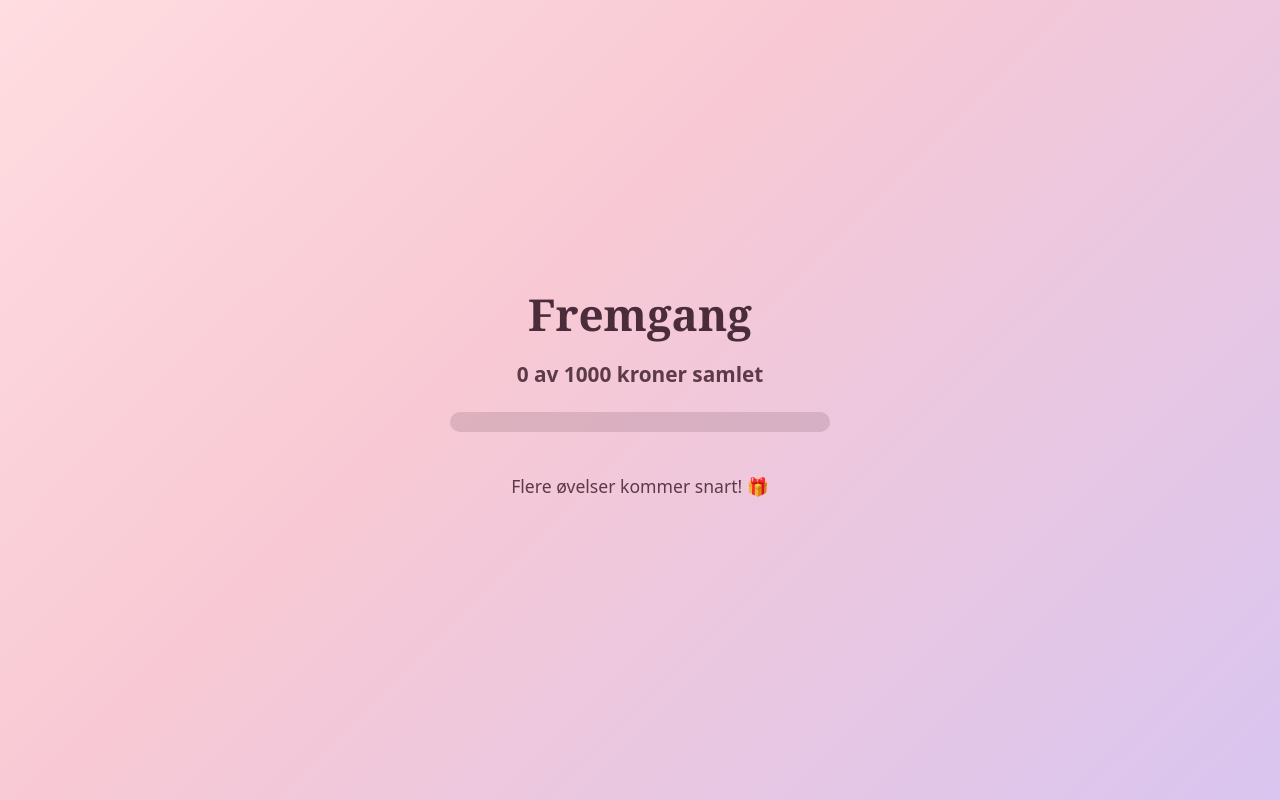
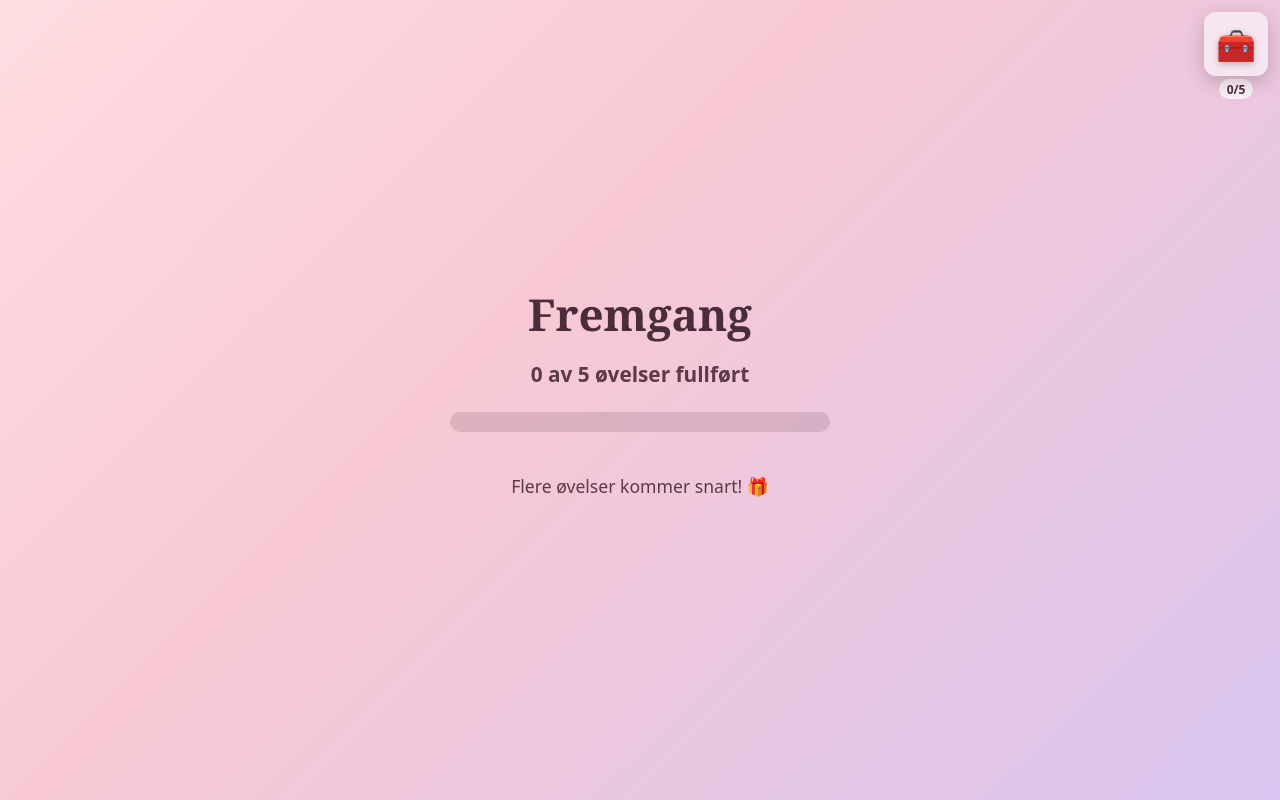
Before and after one commit to henrikaburmann/bryllupsgave, a React (Vite) app: page /fremgang in a window 1280 px wide. Built offline with nearby package versions, Linux system fonts and the light colour scheme.

Commit message:
Add treasure chest with coin-fly animation, remove kr amount reveal

```diff
--- /dev/null
+++ b/src/components/CoinBurst.css
@@ -0,0 +1,24 @@
+.coin-burst {
+  position: fixed;
+  font-size: 1.5rem;
+  pointer-events: none;
+  z-index: 200;
+  transform: translate(-50%, -50%);
+  animation-name: coin-fly;
+  animation-timing-function: ease-in;
+  animation-fill-mode: forwards;
+}
+
+@keyframes coin-fly {
+  0% {
+    transform: translate(-50%, -50%) scale(1);
+    opacity: 1;
+  }
+  70% {
+    opacity: 1;
+  }
+  100% {
+    transform: translate(calc(-50% + var(--dx)), calc(-50% + var(--dy))) scale(0.4);
+    opacity: 0;
+  }
+}
--- /dev/null
+++ b/src/components/CoinBurst.tsx
@@ -0,0 +1,87 @@
+import { useEffect, useState, type RefObject } from 'react'
+import './CoinBurst.css'
+
+interface Coin {
+  id: number
+  startX: number
+  startY: number
+  dx: number
+  dy: number
+  delay: number
+}
+
+interface CoinBurstProps {
+  active: boolean
+  originRef: RefObject<HTMLElement | null>
+  onDone: () => void
+}
+
+const COIN_COUNT = 8
+const FLIGHT_DURATION_MS = 800
+const STAGGER_MS = 70
+
+function CoinBurst({ active, originRef, onDone }: CoinBurstProps) {
+  const [coins, setCoins] = useState<Coin[]>([])
+
+  useEffect(() => {
+    if (!active) return
+
+    const originEl = originRef.current
+    const targetEl = document.getElementById('treasure-chest-target')
+
+    if (!originEl || !targetEl) {
+      onDone()
+      return
+    }
+
+    const originRect = originEl.getBoundingClientRect()
+    const targetRect = targetEl.getBoundingClientRect()
+    const startX = originRect.left + originRect.width / 2
+    const startY = originRect.top + originRect.height / 2
+    const targetX = targetRect.left + targetRect.width / 2
+    const targetY = targetRect.top + targetRect.height / 2
+
+    setCoins(
+      Array.from({ length: COIN_COUNT }, (_, i) => ({
+        id: i,
+        startX,
+        startY,
+        dx: targetX - startX + (Math.random() - 0.5) * 20,
+        dy: targetY - startY + (Math.random() - 0.5) * 20,
+        delay: i * STAGGER_MS,
+      })),
+    )
+
+    const timeout = setTimeout(() => {
+      setCoins([])
+      onDone()
+    }, FLIGHT_DURATION_MS + COIN_COUNT * STAGGER_MS)
+
+    return () => clearTimeout(timeout)
+  }, [active, originRef, onDone])
+
+  if (coins.length === 0) return null
+
+  return (
+    <>
+      {coins.map((coin) => (
+        <span
+          key={coin.id}
+          className="coin-burst"
+          style={{
+            left: coin.startX,
+            top: coin.startY,
+            animationDelay: `${coin.delay}ms`,
+            animationDuration: `${FLIGHT_DURATION_MS}ms`,
+            ['--dx' as string]: `${coin.dx}px`,
+            ['--dy' as string]: `${coin.dy}px`,
+          }}
+        >
+          🪙
+        </span>
+      ))}
+    </>
+  )
+}
+
+export default CoinBurst
--- /dev/null
+++ b/src/components/TreasureChest.css
@@ -0,0 +1,48 @@
+.treasure-chest {
+  position: fixed;
+  top: max(12px, env(safe-area-inset-top));
+  right: max(12px, env(safe-area-inset-right));
+  z-index: 100;
+  display: flex;
+  flex-direction: column;
+  align-items: center;
+  gap: 0.2rem;
+}
+
+.treasure-chest__box {
+  position: relative;
+  width: clamp(48px, 14vw, 64px);
+  height: clamp(48px, 14vw, 64px);
+  border-radius: 12px;
+  background: rgba(255, 255, 255, 0.55);
+  backdrop-filter: blur(4px);
+  box-shadow: 0 6px 18px rgba(74, 44, 58, 0.25);
+  overflow: hidden;
+  display: flex;
+  align-items: center;
+  justify-content: center;
+}
+
+.treasure-chest__fill {
+  position: absolute;
+  left: 0;
+  right: 0;
+  bottom: 0;
+  background: linear-gradient(180deg, #ffe08a, #d1477a);
+  transition: height 0.6s ease;
+}
+
+.treasure-chest__icon {
+  position: relative;
+  font-size: clamp(1.5rem, 6vw, 2rem);
+  filter: drop-shadow(0 2px 3px rgba(0, 0, 0, 0.25));
+}
+
+.treasure-chest__count {
+  font-size: 0.75rem;
+  font-weight: 700;
+  color: #4a2c3a;
+  background: rgba(255, 255, 255, 0.7);
+  padding: 0.1rem 0.5rem;
+  border-radius: 999px;
+}
--- /dev/null
+++ b/src/components/TreasureChest.tsx
@@ -0,0 +1,24 @@
+import { useGameProgress, TOTAL_GAMES, COINS_PER_GAME } from '../context/GameProgressContext'
+import './TreasureChest.css'
+
+function TreasureChest() {
+  const { totalCoins } = useGameProgress()
+  const gamesCompleted = totalCoins / COINS_PER_GAME
+  const fillPercent = (gamesCompleted / TOTAL_GAMES) * 100
+
+  return (
+    <div className="treasure-chest" aria-label={`${gamesCompleted} av ${TOTAL_GAMES} øvelser fullført`}>
+      <div className="treasure-chest__box">
+        <div className="treasure-chest__fill" style={{ height: `${fillPercent}%` }} />
+        <span id="treasure-chest-target" className="treasure-chest__icon">
+          🧰
+        </span>
+      </div>
+      <span className="treasure-chest__count">
+        {gamesCompleted}/{TOTAL_GAMES}
+      </span>
+    </div>
+  )
+}
+
+export default TreasureChest
--- a/src/pages/IntroPage.tsx
+++ b/src/pages/IntroPage.tsx
@@ -9,8 +9,8 @@ function IntroPage() {
       <p className="intro-page__eyebrow">Før dere kan motta gaven</p>
       <h1 className="intro-page__title">For å motta gaven må dere først gjennom noen øvelser</h1>
       <p className="intro-page__subtitle">
-        Dere skal gjennom 5 øvelser. For hver øvelse dere klarer, samler dere mynter.
-        Klarer dere alle øvelsene, venter 1000 kroner på dere!
+        Dere skal gjennom 5 morsomme øvelser sammen. For hver øvelse dere klarer, fylles skattekisten
+        litt mer opp!
       </p>
       <button className="intro-page__button" onClick={() => navigate('/spill/1')}>
         Vi er klare!
--- a/src/pages/ProgressPage.tsx
+++ b/src/pages/ProgressPage.tsx
@@ -1,15 +1,18 @@
-import { useGameProgress, TOTAL_GOAL } from '../context/GameProgressContext'
+import { useGameProgress, TOTAL_GAMES, COINS_PER_GAME } from '../context/GameProgressContext'
+import TreasureChest from '../components/TreasureChest'
 import './ProgressPage.css'
 
 function ProgressPage() {
   const { totalCoins } = useGameProgress()
-  const percent = Math.round((totalCoins / TOTAL_GOAL) * 100)
+  const gamesCompleted = totalCoins / COINS_PER_GAME
+  const percent = Math.round((gamesCompleted / TOTAL_GAMES) * 100)
 
   return (
     <div className="progress-page">
+      <TreasureChest />
       <h1 className="progress-page__title">Fremgang</h1>
       <p className="progress-page__amount">
-        {totalCoins} av {TOTAL_GOAL} kroner samlet
+        {gamesCompleted} av {TOTAL_GAMES} øvelser fullført
       </p>
 
       <div className="progress-page__bar">
--- a/src/pages/PuzzleGame.css
+++ b/src/pages/PuzzleGame.css
@@ -58,6 +58,31 @@
   filter: brightness(1.1);
 }
 
+.puzzle-win-banner {
+  position: absolute;
+  top: 0.75rem;
+  left: 50%;
+  transform: translateX(-50%);
+  color: #fff;
+  font-size: 1.1rem;
+  font-weight: 700;
+  padding: 0.5rem 1.25rem;
+  border-radius: 999px;
+  background: rgba(74, 44, 58, 0.85);
+  animation: puzzle-win-banner-pop 0.3s ease;
+}
+
+@keyframes puzzle-win-banner-pop {
+  from {
+    transform: translateX(-50%) scale(0.7);
+    opacity: 0;
+  }
+  to {
+    transform: translateX(-50%) scale(1);
+    opacity: 1;
+  }
+}
+
 .puzzle-win-overlay {
   position: absolute;
   inset: 0;
--- a/src/pages/PuzzleGame.tsx
+++ b/src/pages/PuzzleGame.tsx
@@ -1,6 +1,8 @@
-import { useEffect, useMemo, useState } from 'react'
+import { useCallback, useEffect, useMemo, useRef, useState } from 'react'
 import { useNavigate } from 'react-router-dom'
-import { useGameProgress, COINS_PER_GAME } from '../context/GameProgressContext'
+import { useGameProgress } from '../context/GameProgressContext'
+import TreasureChest from '../components/TreasureChest'
+import CoinBurst from '../components/CoinBurst'
 import puzzleImage from '../images/tihldeInstallering.JPG'
 import './PuzzleGame.css'
 
@@ -25,18 +27,24 @@ function shuffledOrder(): number[] {
 function PuzzleGame() {
   const navigate = useNavigate()
   const { completeGame } = useGameProgress()
+  const boardRef = useRef<HTMLDivElement>(null)
   const [order, setOrder] = useState<number[]>(() => shuffledOrder())
   const [selected, setSelected] = useState<number | null>(null)
   const [solved, setSolved] = useState(false)
+  const [coinsCollected, setCoinsCollected] = useState(false)
 
   const isSolved = useMemo(() => order.every((value, index) => value === index), [order])
 
   useEffect(() => {
     if (isSolved && !solved) {
       setSolved(true)
-      completeGame(GAME_ID)
     }
-  }, [isSolved, solved, completeGame])
+  }, [isSolved, solved])
+
+  const handleBurstDone = useCallback(() => {
+    completeGame(GAME_ID)
+    setCoinsCollected(true)
+  }, [completeGame])
 
   const handleTileClick = (position: number) => {
     if (solved) return
@@ -61,12 +69,13 @@ function PuzzleGame() {
 
   return (
     <div className="puzzle-page">
+      <TreasureChest />
       <h1 className="puzzle-page__title">Øvelse 1: Puzzlespill</h1>
       <p className="puzzle-page__subtitle">
-        Trykk på to brikker for å bytte plass på dem. Få bildet riktig for å tjene {COINS_PER_GAME} mynter!
+        Trykk på to brikker for å bytte plass på dem. Få bildet riktig for å låse opp neste øvelse!
       </p>
 
-      <div className="puzzle-board">
+      <div className="puzzle-board" ref={boardRef}>
         {order.map((pieceIndex, position) => {
           const col = pieceIndex % GRID_SIZE
           const row = Math.floor(pieceIndex / GRID_SIZE)
@@ -87,15 +96,21 @@ function PuzzleGame() {
           )
         })}
 
-        {solved && (
+        {solved && !coinsCollected && (
+          <div className="puzzle-win-banner">Riktig! 🎉</div>
+        )}
+
+        {solved && coinsCollected && (
           <div className="puzzle-win-overlay">
-            <p className="puzzle-win-overlay__text">Riktig! Dere fikk {COINS_PER_GAME} mynter 🎉</p>
+            <p className="puzzle-win-overlay__text">Riktig! 🎉</p>
             <button className="puzzle-win-overlay__button" onClick={() => navigate('/fremgang')}>
               Se fremgang
             </button>
           </div>
         )}
       </div>
+
+      <CoinBurst active={solved && !coinsCollected} originRef={boardRef} onDone={handleBurstDone} />
     </div>
   )
 }
```
